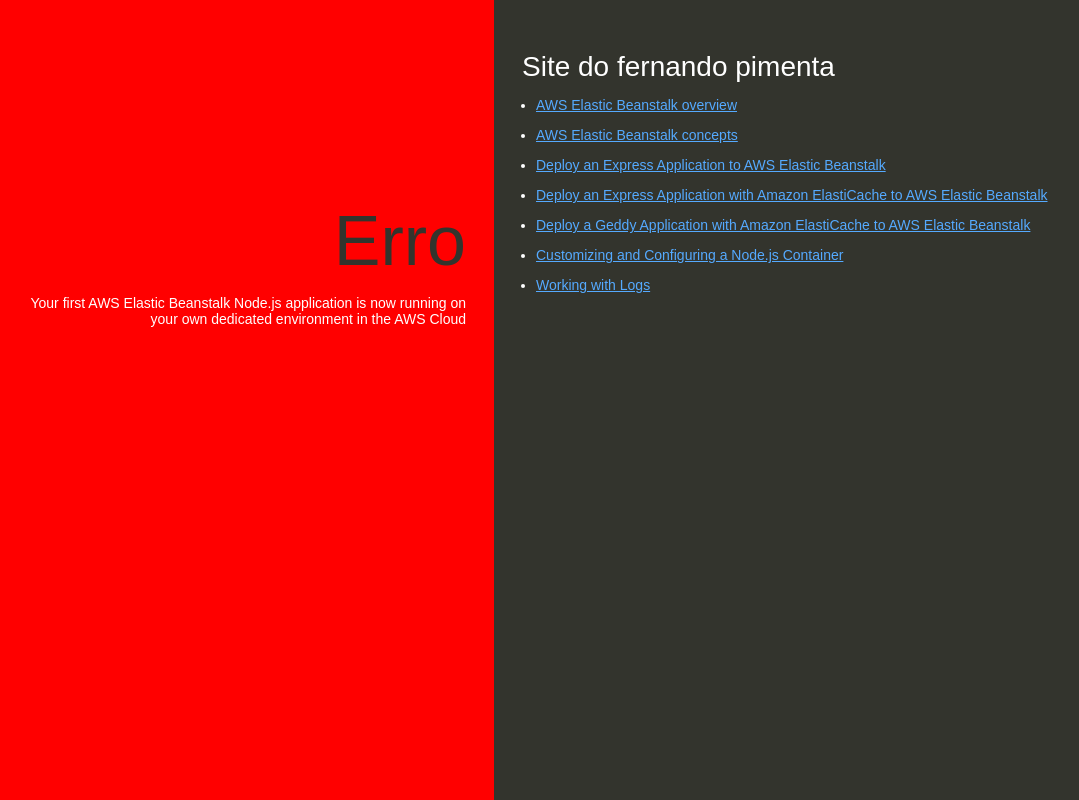
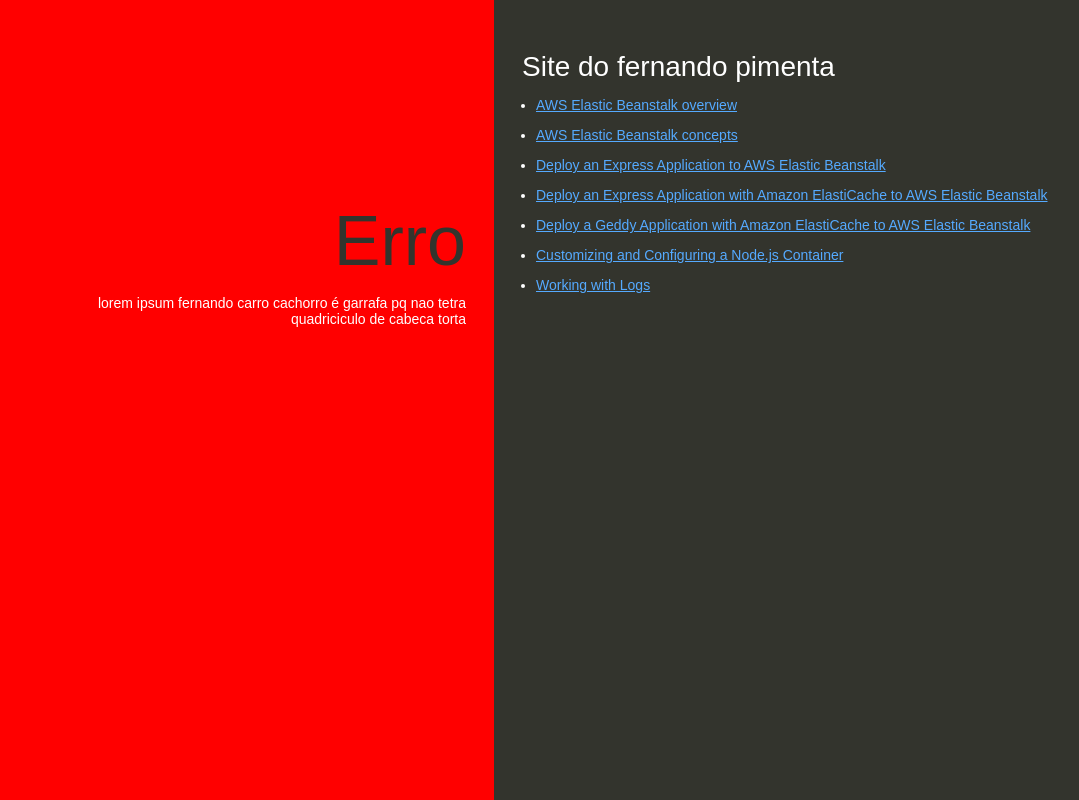
Before and after one commit to fernandooliveirapimenta/aws_code_commit_build_deploy_pipeline, a website: page index.html in a window 1280 px wide. Shown: the whole page, without its empty margins (146-1225 px from the left). Drawn offline with Linux system fonts and the light colour scheme.

Commit message:
erro build

```diff
--- a/index.html
+++ b/index.html
@@ -76,7 +76,7 @@
   <body style="background-color: red">
     <div class="textColumn">
       <h1>Erro</h1>
-      <p>Your first AWS Elastic Beanstalk Node.js application is now running on your own dedicated environment in the AWS Cloud</p>
+      <p>lorem ipsum fernando carro cachorro é garrafa pq nao tetra quadriciculo de cabeca torta</p>
     </div>
     <div class="linksColumn">
       <h2>Site do fernando pimenta</h2>
```
